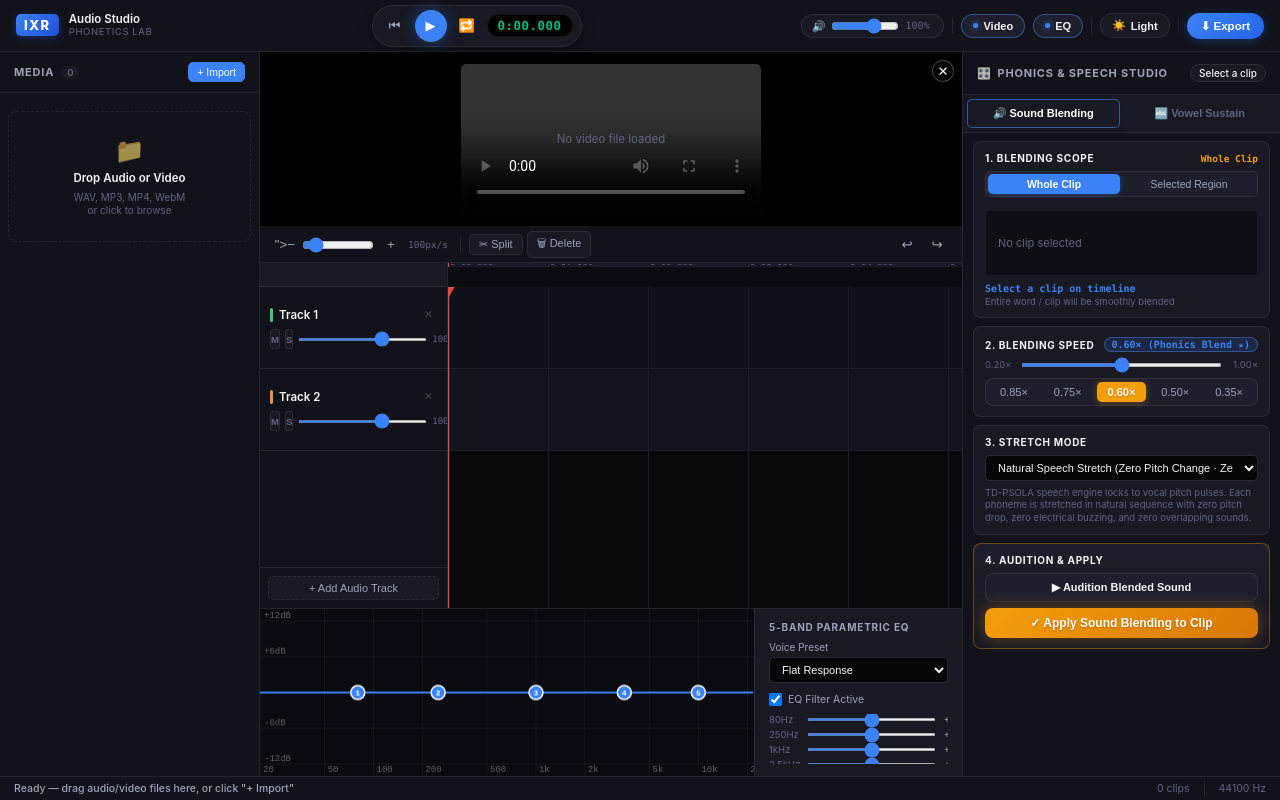
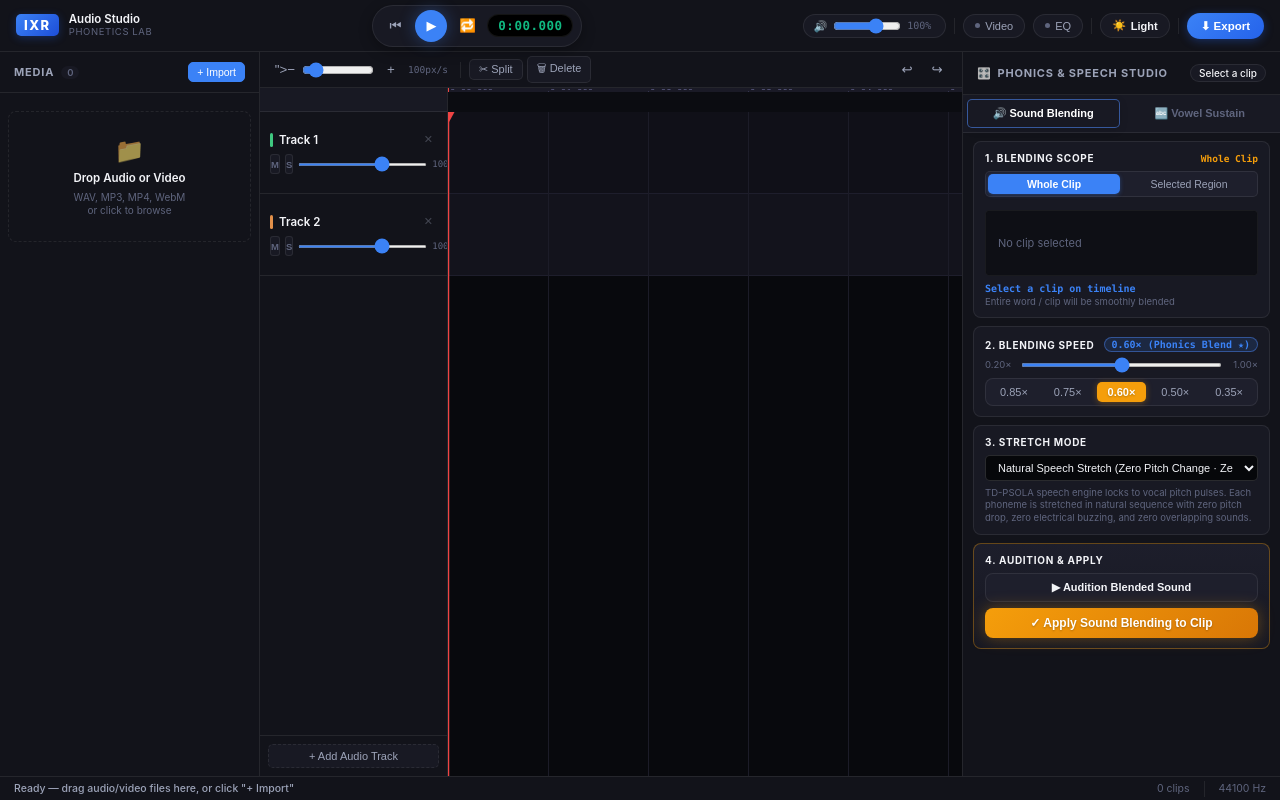
Before and after one commit to rachitmalik-byte/sound-blend-cut, a website: page IXR_Studio.html in a window 1280 px wide. Drawn offline with Linux system fonts and the light colour scheme.

Commit message:
Make app Vercel-ready, add tab bar favicon, and default Video & EQ panels to collapsed/off

```diff
--- a/IXR_Studio.html
+++ b/IXR_Studio.html
@@ -3,7 +3,9 @@
 <head>
 <meta charset="UTF-8">
 <meta name="viewport" content="width=device-width, initial-scale=1.0">
-<title>IXR Audio Workstation</title>
+<title>Sound Blend Cut — Audio Workstation</title>
+<link rel="icon" type="image/svg+xml" href="favicon.svg">
+<link rel="alternate icon" type="image/x-icon" href="favicon.ico">
 <script src="soundtouch.js"></script>
 <script src="lame.min.js"></script>
 <style>
@@ -634,10 +636,10 @@ input[type=text], input[type=number] {
       <span id="master-vol-label" class="vol-label">100%</span>
     </div>
     <div class="sep-v"></div>
-    <button class="pill-toggle active" id="btn-toggle-video" title="Toggle Video Panel [V]">
+    <button class="pill-toggle" id="btn-toggle-video" title="Toggle Video Panel [V]">
       <span class="dot-indicator"></span> Video
     </button>
-    <button class="pill-toggle active" id="btn-toggle-eq" title="Toggle 5-Band EQ [E]">
+    <button class="pill-toggle" id="btn-toggle-eq" title="Toggle 5-Band EQ [E]">
       <span class="dot-indicator"></span> EQ
     </button>
     <div class="sep-v"></div>
@@ -671,7 +673,7 @@ input[type=text], input[type=number] {
   <div id="center-panel">
 
     <!-- Video Preview Section -->
-    <div id="video-section" style="height:175px">
+    <div id="video-section" class="collapsed">
       <video id="video-el" controls></video>
       <div id="video-placeholder">No video file loaded</div>
       <button id="video-close" title="Hide video preview">✕</button>
@@ -718,7 +720,7 @@ input[type=text], input[type=number] {
     </div>
 
     <!-- 5-Band EQ Section -->
-    <div id="eq-section">
+    <div id="eq-section" class="collapsed">
       <canvas id="eq-canvas"></canvas>
       <div id="eq-sidebar">
         <div class="eq-title">5-Band Parametric EQ</div>
@@ -1026,8 +1028,8 @@ const S = {
   historyIdx: -1,
 
   videoLoaded: false,
-  showVideo:   true,
-  showEQ:      true,
+  showVideo:   false,
+  showEQ:      false,
 
   // Inspector Tab & Slowdown parameters
   inspTab:     'slow', // 'slow' or 'vowel'
@@ -3802,8 +3804,13 @@ function init() {
   addTrack('Track 1');
   addTrack('Track 2');
   snapshot();
+  // Ensure Video and EQ panels are closed/off by default
+  document.getElementById('video-section')?.classList.add('collapsed');
+  document.getElementById('btn-toggle-video')?.classList.remove('active');
+  document.getElementById('eq-section')?.classList.add('collapsed');
+  document.getElementById('btn-toggle-eq')?.classList.remove('active');
+
   buildEQBandSliders();
-  renderEQ();
   renderMediaLibrary();
   renderTimeline();
   renderVowelPanel();
```
Also changed, not shown: index.html (+15 -8 lines), package.json (added, +20 -0 lines), README.md, favicon.ico (added), favicon.svg (added), vercel.json (added).
